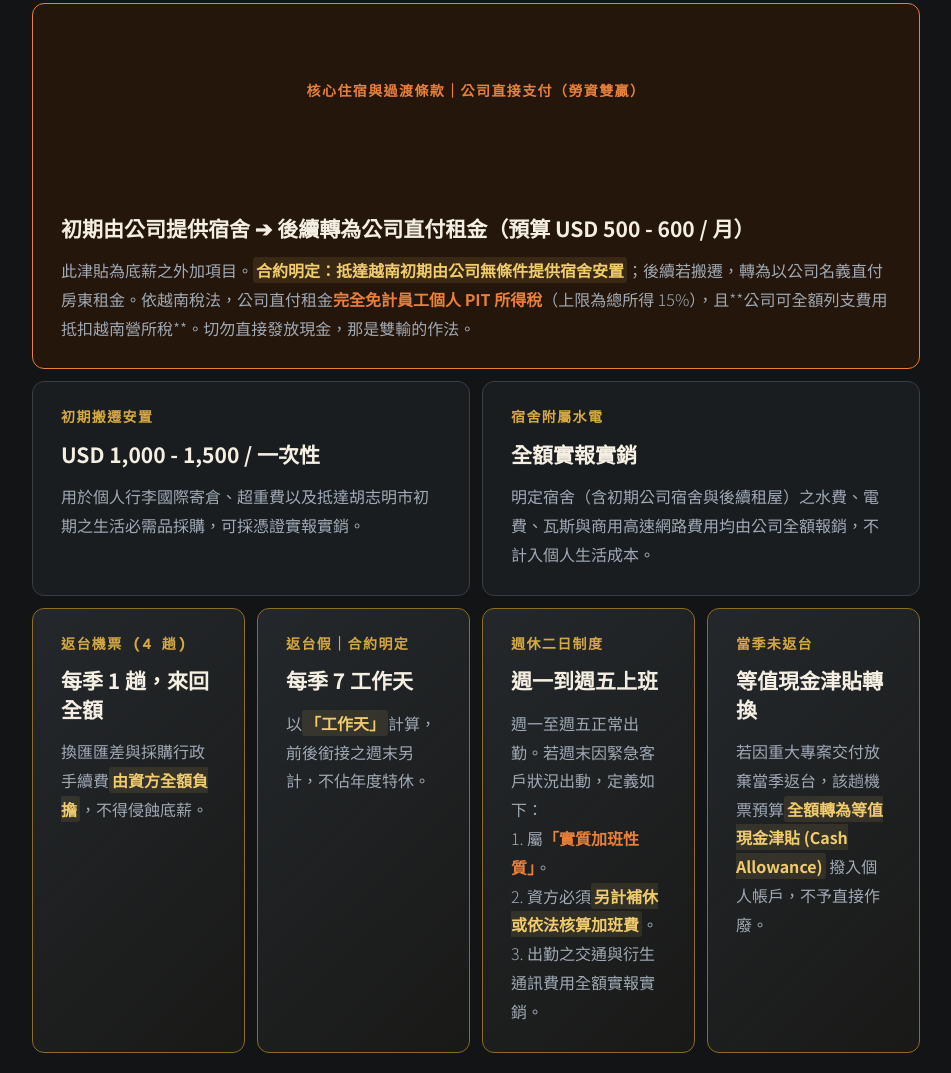
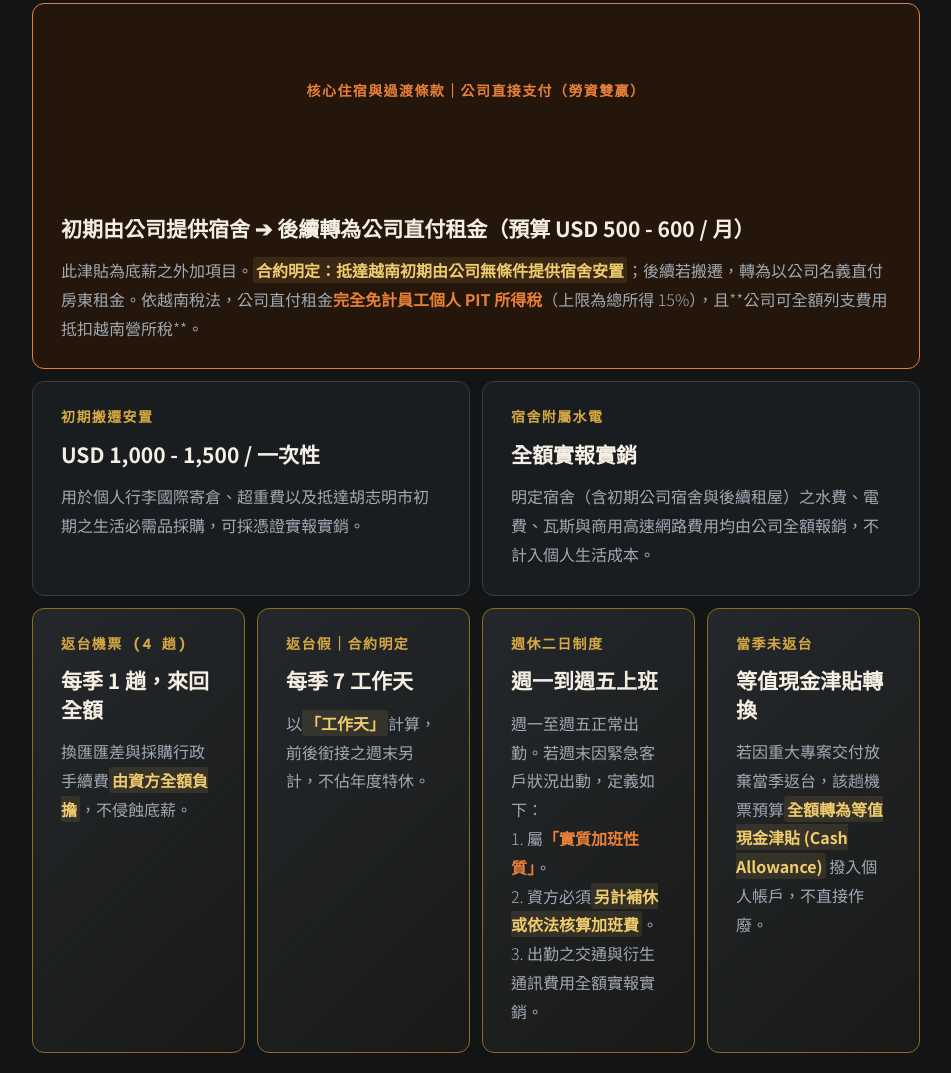
Before and after one commit to Alisonhsu/pitch, a plain HTML site: page index.html in a window 1280 px wide. Shown: the part 3559-4632 px from the top of the page, without its empty margins (164-1115 px from the left). Drawn offline with nearby package versions, Linux system fonts and the light colour scheme; a web font is replaced by a local one.

Commit message:
Update index.html

```diff
--- a/index.html
+++ b/index.html
@@ -325,7 +325,7 @@ h1 em{font-style:normal;color:var(--gold2);font-weight:700}
       <div class="ctag w">核心住宿與過渡條款｜公司直接支付（勞資雙贏）</div>
       <div class="cval">初期由公司提供宿舍 ➔ 後續轉為公司直付租金（預算 USD 500 - 600 / 月）</div>
       <div class="cnote">
-        此津貼為底薪之外加項目。<strong>合約明定：抵達越南初期由公司無條件提供宿舍安置</strong>；後續若搬遷，轉為以公司名義直付房東租金。依越南稅法，公司直付租金<span class="wt">完全免計員工個人 PIT 所得稅</span>（上限為總所得 15%），且**公司可全額列支費用抵扣越南營所稅**。切勿直接發放現金，那是雙輸的作法。
+        此津貼為底薪之外加項目。<strong>合約明定：抵達越南初期由公司無條件提供宿舍安置</strong>；後續若搬遷，轉為以公司名義直付房東租金。依越南稅法，公司直付租金<span class="wt">完全免計員工個人 PIT 所得稅</span>（上限為總所得 15%），且**公司可全額列支費用抵扣越南營所稅**。
       </div>
     </div>
 
@@ -344,7 +344,7 @@ h1 em{font-style:normal;color:var(--gold2);font-weight:700}
     <div class="card hl">
       <div class="ctag">返台機票 (4 趟)</div>
       <div class="cval">每季 1 趟，來回全額</div>
-      <div class="cnote">換匯匯差與採購行政手續費<strong>由資方全額負擔</strong>，不得侵蝕底薪。</div>
+      <div class="cnote">換匯匯差與採購行政手續費<strong>由資方全額負擔</strong>，不侵蝕底薪。</div>
     </div>
 
     <div class="card hl">
@@ -367,7 +367,7 @@ h1 em{font-style:normal;color:var(--gold2);font-weight:700}
     <div class="card hl">
       <div class="ctag">當季未返台</div>
       <div class="cval">等值現金津貼轉換</div>
-      <div class="cnote">若因重大專案交付放棄當季返台，該趟機票預算<strong>全額轉為等值現金津貼 (Cash Allowance)</strong> 撥入個人帳戶，不予直接作廢。</div>
+      <div class="cnote">若因重大專案交付放棄當季返台，該趟機票預算<strong>全額轉為等值現金津貼 (Cash Allowance)</strong> 撥入個人帳戶，不直接作廢。</div>
     </div>
 
   </div>
@@ -406,7 +406,7 @@ h1 em{font-style:normal;color:var(--gold2);font-weight:700}
     <div class="card hl span-2">
       <div class="ctag">年度績效與底薪檢討</div>
       <div class="cval">合約明定，不是口頭承諾</div>
-      <div class="cnote">合約內明訂每年固定進行 Performance Review，依實際業績成果、在地物價與市場獵頭行情，動態調整固定底薪基盤。謝絕任何模糊、無法履行的口頭承諾。</div>
+      <div class="cnote">合約內明訂每年固定進行 Performance Review，依實際業績成果、在地物價與市場獵頭行情，動態調整固定底薪基盤。</div>
     </div>
 
     <div class="card hl span-4">
```
